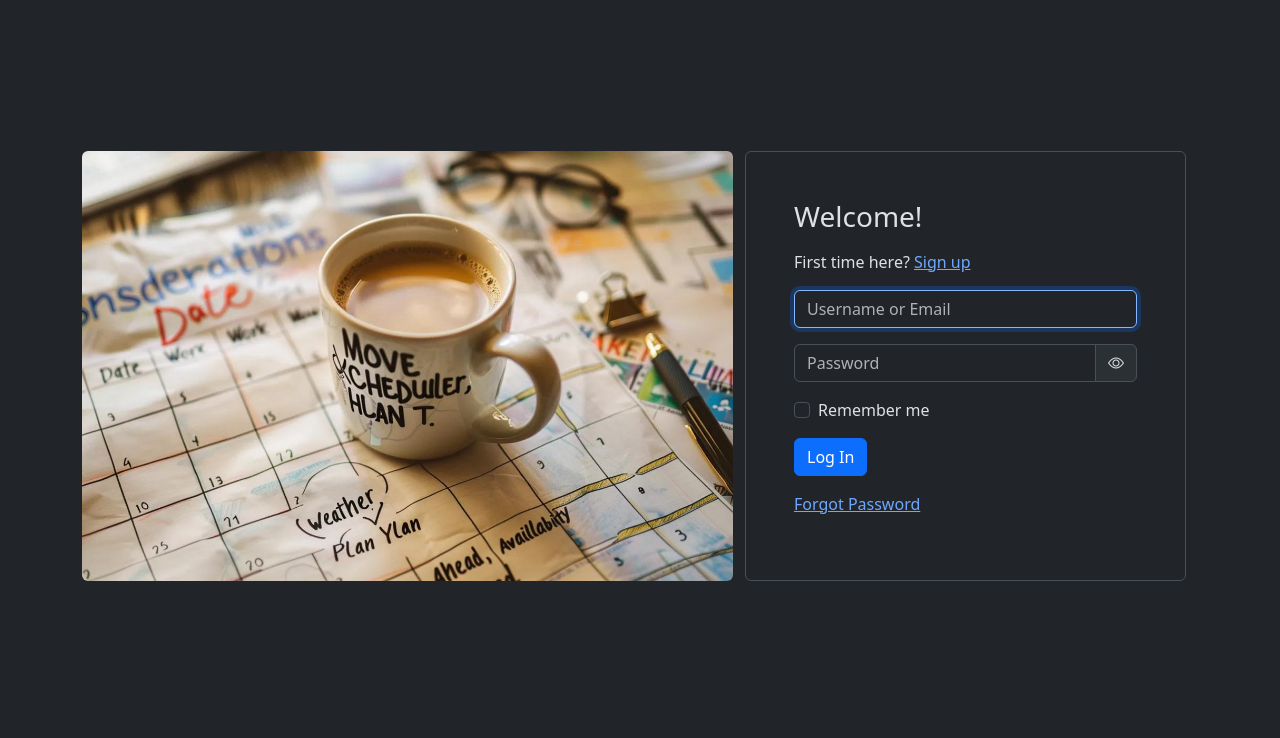
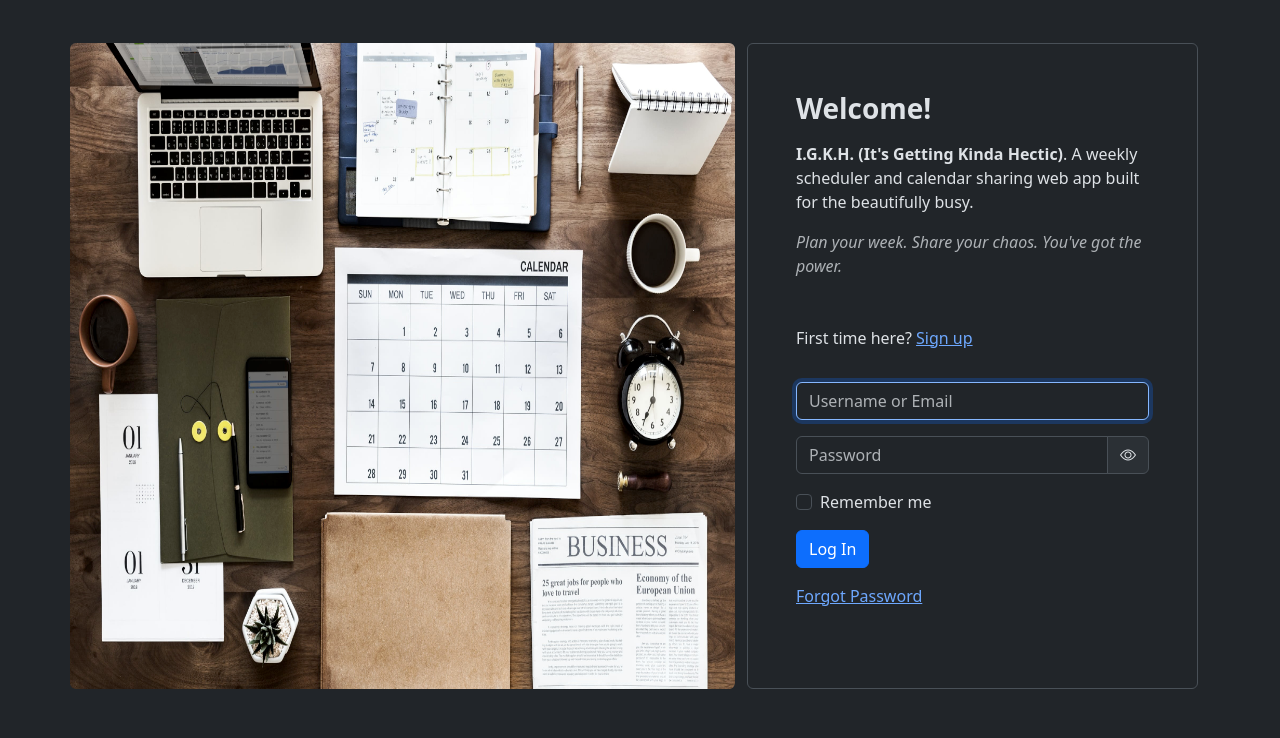
Before and after one commit to YeTengji/project, a Flask app: page /login in a window 1280 px wide. Shown: the part 62-800 px from the top of the page. Run offline with Flask 3, Linux system fonts and the light colour scheme.

Commit message:
fix: fix duplicate ids created by Flask WTF hidden field. style: update login look and image. chore: minor code updates.

```diff
--- a/app.py
+++ b/app.py
@@ -380,7 +380,7 @@ def dashboard():
     ).scalars().first()
 
     if not notepad:
-        notepad = NotepadData(title='To-Do List', body=[])
+        notepad = NotepadData(title='Title', body=[])
 
     curent_events = (
         db.session.execute(
@@ -417,7 +417,7 @@ def save_note():
     else:
         note = NotepadData(
             user_id=current_user.id,
-            title= data.get('title', 'To-Do List'),
+            title= data.get('title', 'Title'),
             body=data['body']
         )
         db.session.add(note)
--- a/models.py
+++ b/models.py
@@ -136,5 +136,5 @@ class NotepadData(db.Model):
 
     id: Mapped[int] = mapped_column(primary_key=True)
     user_id: Mapped[int] = mapped_column(ForeignKey('users.id'), nullable=False, unique=True)
-    title: Mapped[str] = mapped_column(String(32), nullable=False, default='To-Do List')
+    title: Mapped[str] = mapped_column(String(32), nullable=False, default='Title')
     body: Mapped[dict] = mapped_column(JSONB, nullable=False)
--- a/static/css/animation.css
+++ b/static/css/animation.css
@@ -25,6 +25,6 @@
         text-shadow: 0 0 4px rgba(255, 255, 255, 0.3);
     }
     50% {
-        text-shadow: 0 0 12px rgba(64, 192, 255, 0.9);
+        text-shadow: 0 0 12px rgba(32, 128, 255, 1);
     }
 }
--- a/static/css/main.css
+++ b/static/css/main.css
@@ -42,8 +42,7 @@ body {
 }
 
 #share-request {
-    animation: idlePulse 2s infinite;
-    animation: textGlow 2s ease-in-out infinite;
+    animation: textGlow 2s ease-in-out infinite, idlePulse 3s infinite;
     transform-origin: center;
 }
 
--- a/static/js/main.js
+++ b/static/js/main.js
@@ -324,8 +324,8 @@ updateClock();
 function updateNotepad() {
     const notepad = document.getElementById('notepad')
     const notepadBody = document.getElementById('notepadBody');
+    if (!notepad || !notepadBody) return;
     const csrf_token = notepad.getAttribute('data-csrf')
-    if (!notepad || !notepadBody) return;
 
     function getNotepadData() {
         const title = document.getElementById('notepadTitle')?.innerText.trim() || "";
--- a/templates/components/_signup_modal.html
+++ b/templates/components/_signup_modal.html
@@ -26,7 +26,7 @@
                     </div>
                     <div class="col-md-6">
                         {{ signup_form.username.label(class="form-label") }}
-                        {{ signup_form.username(class="form-control") }}
+                        {{ signup_form.username(class="form-control", autocomplete="username") }}
                         {% for error in signup_form.username.errors %}
                         <div class="text-danger">{{ error }}</div>
                         {% endfor %}
@@ -41,7 +41,7 @@
                     <div class="col-md-6">
                         {{ signup_form.password.label(class="form-label") }}
                         <div class="input-group">
-                        {{ signup_form.password(class="form-control", id="signup-form-password") }}
+                        {{ signup_form.password(class="form-control", id="signup-form-password", autocomplete="new-password") }}
                             <span class="input-group-text"
                                 onclick="togglePasswordVisibility('signup-form-password', 'toggle-signup-form-password')"
                                 style="cursor:pointer;">
@@ -55,7 +55,7 @@
                     <div class="col-md-6">
                         {{ signup_form.confirm_password.label(class="form-label") }}
                         <div class="input-group">
-                        {{ signup_form.confirm_password(class="form-control", id="signup-form-confirm-password") }}
+                        {{ signup_form.confirm_password(class="form-control", id="signup-form-confirm-password", autocomplete="confirm-new-password") }}
                             <span class="input-group-text"
                                 onclick="togglePasswordVisibility('signup-form-confirm-password', 'toggle-signup-form-confirm-password')"
                                 style="cursor:pointer;">
--- a/templates/dashboard.html.jinja
+++ b/templates/dashboard.html.jinja
@@ -61,7 +61,7 @@
                         {% else %}
                         <li>
                             <input type="checkbox" class="form-check-input me-2">
-                            <span class="" contenteditable="true">Title and items can be edited</span>
+                            <span class="" contenteditable="true">List your items here.</span>
                             <button class="btn btn-sm btn-link delete-line" title="Delete item">
                                 <i class="bi bi-x-lg"></i>
                             </button>
--- a/templates/layout.html.jinja
+++ b/templates/layout.html.jinja
@@ -14,7 +14,7 @@
     <link rel="stylesheet" href="/static/css/main.css">
     <link rel="stylesheet" href="/static/css/animation.css">
     <link rel="stylesheet" href="/static/css/widgets.css">
-    <link href="{{ url_for('static', filename='favicon.png') }}" rel="icon" type="image/png">
+    <link href="{{ url_for('static', filename='images/favicon.png') }}" rel="icon" type="image/png">
 </head>
 
 <body>
--- a/templates/login.html
+++ b/templates/login.html
@@ -5,34 +5,42 @@
 {% block body %}
 
 <div class="container login-group d-flex justify-content-center align-items-center">
-    <div class="row w-100 align-items-stretch">
+    <div class="row">
 
-        <div class="col-md-7 d-flex overflow-hidden p-0 rounded">
-            <img src="{{ url_for('static', filename='images/login_cover.jpg') }}" alt="Login Cover" class="img-fluid w-100 object-fit-cover">
+        <div class="col-xl-7 d-flex overflow-hidden p-0 rounded">
+            <img src="{{ url_for('static', filename='images/login_image.png') }}" alt="Login Cover" class="img-fluid">
         </div>
 
-        <div class="col-md-5 d-flex">
+        <div class="col-xl-5 d-flex">
             <div id="loginFormBlock" class="container border rounded p-5 w-100">
                 <div class="mb-3">
-                    <h3>Welcome!</h3>
+                    <h3 class="fw-bold">Welcome!</h3>
                 </div>
-                <div class="mt-3">
+                <div>
+                    <p><strong>I.G.K.H. (It's Getting Kinda Hectic)</strong>. A weekly scheduler and calendar sharing web app built for the beautifully busy.</p>
+
+                    <p class="fst-italic text-muted">Plan your week. Share your chaos. You've got the power.</p>
+                </div>
+                <div class="mt-5">
                     <p>First time here? <a href="javascript:void(0)" data-bs-toggle="modal" data-bs-target="#signUpModal">Sign up</a>
                     </p>
                 </div>
+                <div class="py-3">
                     <form method="POST" action="{{ url_for('login') }}">
+                        <!-- refactored to avoid signup modal collision{{ login_form.hidden_tag() }} -->
                         <input type="hidden" name="form_type" value="login">
-                    {{ login_form.hidden_tag() }}
+                        <input name="theme" type="hidden" value="">
+                        {{ login_form.csrf_token(id="csrf_toke_login") }}
 
                         <div class="mb-3">
-                        {{ login_form.identifier(class="form-control", id="loginFormIdentifierField") }}
+                            {{ login_form.identifier(class="form-control", id="loginFormIdentifierField", autocomplete="username") }}
                             {% for error in login_form.identifier.errors %}
                                 <div class="text-danger">{{ error }}</div>
                             {% endfor %}
                         </div>
 
                         <div class="input-group mb-3">
-                        {{ login_form.password(class="form-control", id="login-form-password") }}
+                            {{ login_form.password(class="form-control", id="login-form-password", autocomplete="current-password") }}
                             <span class="input-group-text" onclick="togglePasswordVisibility('login-form-password', 'toggle-login-form-password')" style="cursor:pointer;">
                                 <i class="bi bi-eye" id="toggle-login-form-password"></i>
                             </span>
@@ -55,6 +63,7 @@
             </div>
         </div>
     </div>
+</div>
 
 {% include 'components/_signup_modal.html' %}
 
--- a/templates/week_share.html.jinja
+++ b/templates/week_share.html.jinja
@@ -66,7 +66,7 @@
                 <ul class="list-group">
                 {% if pending_requests %}
                     {% for request in pending_requests %}
-                    <li class="list-group-item text-center share-request">
+                    <li id="share-request" class="list-group-item text-center">
                         <div>
                             Share request from
                         </div>
```
Also changed, not shown: README.md (deleted), static/images/calendar/L79rSjMTnlECRX5lMCy4C88WejZu0Q3XAyIp2nqCn-UMcfCpQgrCewWYbpx1u94E.png, static/images/calendar/drmfC24BfVKUYmDnICL4DdnuLiGsiHPEOQUt_AV1_dxzu87tm_5ZbTjKt53e_Qv_.png, static/images/calendarPH.png, static/images/favicon.png (renamed from static/favicon.png), static/images/login_cover.jpg (deleted), static/images/login_image.png (added). Lines whose indentation alone changed are shown as unchanged.
